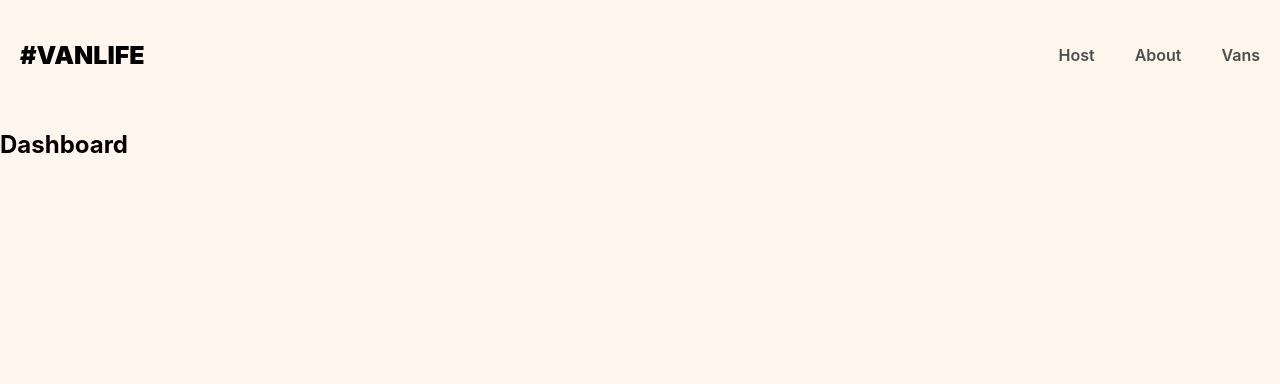
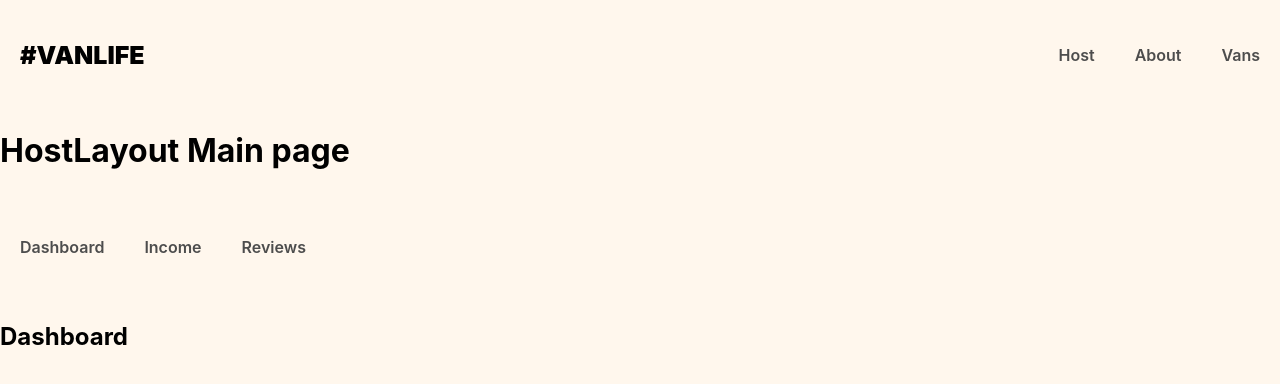
Before and after one commit to Hubnotch/van-renting-app, a React (Create React App) app: page /host in a window 1280 px wide. Shown: the top 384 px of the page. Built offline with nearby package versions, Linux system fonts and the light colour scheme; what miragejs would draw is missing.

Commit message:
Implemented the index matching of routes

```diff
--- a/src/App.js
+++ b/src/App.js
@@ -1,21 +1,22 @@
 import React from 'react';
 import { Routes, Route, } from "react-router-dom"
 import { About, Home, VanDetail, Vans, Dashboard, Income, Reviews } from './pages'
-import { Layout } from './components'
+import { Layout,HostLayout } from './components'
 
 import "./server"
 
 export default function App() {
   return (
     <Routes>
-      <Route element={<Layout />}>
-        <Route path="/" element={<Home />} />
-        <Route path="/about" element={<About />} />
-        <Route path="/vans" element={<Vans />} />
-        <Route path="/vans/:id" element={<VanDetail />} />
-        <Route path='/host' element={<Dashboard />} >
-          <Route path='/host/income' element={<Income />} />
-          <Route path='/host/reviews' element={<Reviews />} />
+      <Route path="/" element={<Layout />}>
+        <Route index element={<Home />} />
+        <Route path="about" element={<About />} />
+        <Route path="vans" element={<Vans />} />
+        <Route path="vans/:id" element={<VanDetail />} />
+        <Route path="host" element={<HostLayout />} >
+          <Route index element={<Dashboard />} />
+          <Route path='host/income' element={<Income />} />
+          <Route path='host/reviews' element={<Reviews />} />
         </Route>
       </Route>
     </Routes>
--- /dev/null
+++ b/src/components/HostLayout.jsx
@@ -0,0 +1,20 @@
+import React from 'react'
+import { Outlet,Link } from 'react-router-dom'
+
+const HostLayout = () => {
+  return (
+    <div>
+      <h1>HostLayout Main page</h1>
+      <header>
+        <nav>
+          <Link to="/host">Dashboard</Link>
+          <Link to="/host/income">Income</Link>
+          <Link to="/host/reviews">Reviews</Link>
+        </nav>
+      </header>
+      <Outlet/>
+    </div>
+  )
+}
+
+export default HostLayout
--- a/src/components/index.js
+++ b/src/components/index.js
@@ -1,2 +1,3 @@
 export { default as Header } from './Header'
 export { default as Layout } from './Layout'
+export { default as HostLayout } from './HostLayout'
```
Also changed, not shown: src/pages/index.js (line endings or trailing spaces).
